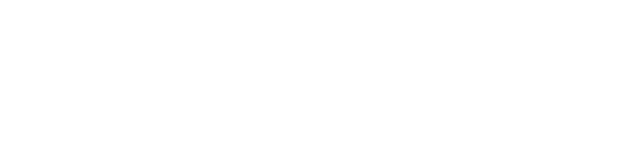
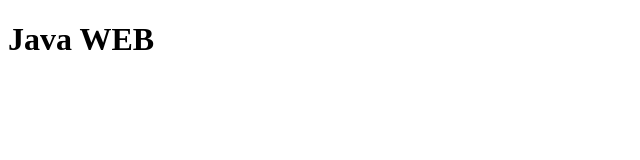
Before and after one commit to ArthurLima-DEV/Site-Projeto-final-, a plain HTML site: page index.html in a window 1280 px wide. Shown: the whole page, without its empty margins (0-640 px from the left). Drawn offline with Linux system fonts and the light colour scheme.

Commit message:
Teste Title

```diff
--- a/index.html
+++ b/index.html
@@ -7,6 +7,7 @@
     <link rel="stylesheet" href="style.css">
 </head>
 <body>
+    <h1>Java WEB</h1>
 
 </body>
 </html>
```
